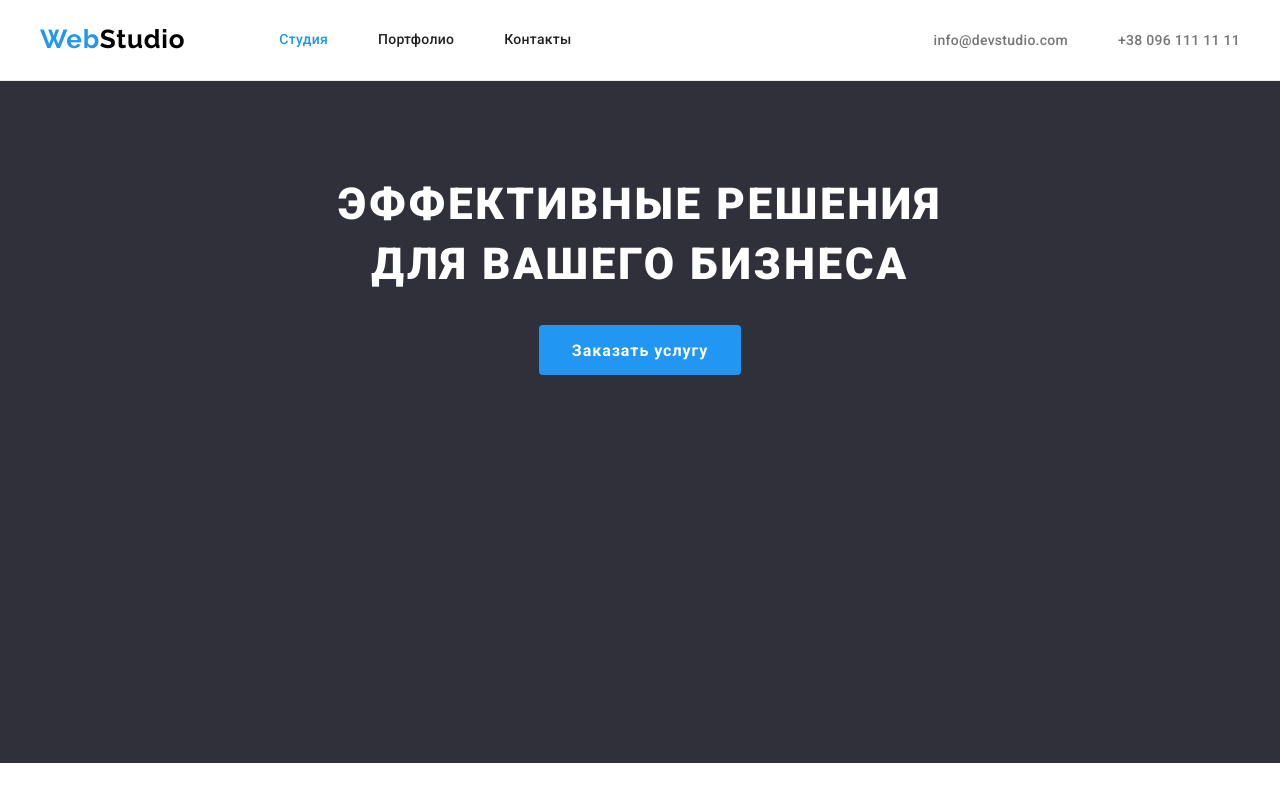
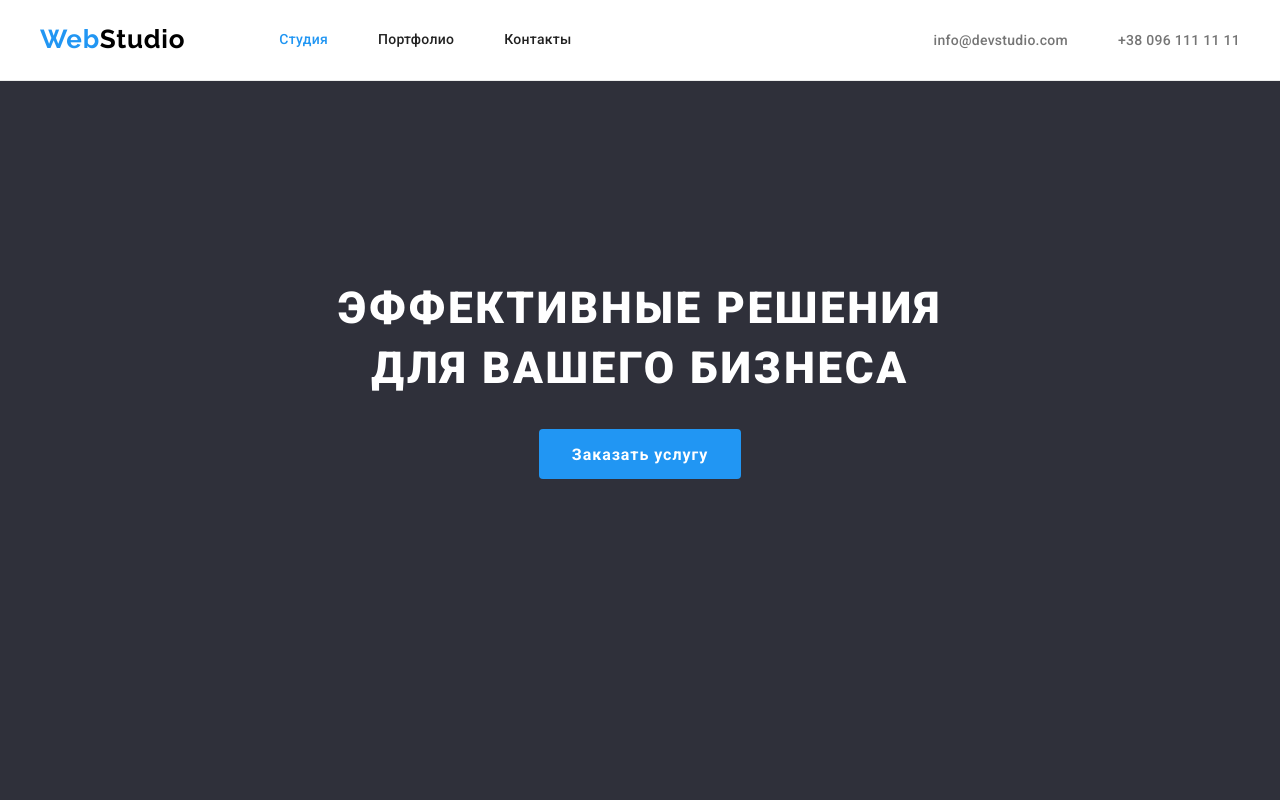
Before and after one commit to VladimirPavlov1/goit-markup-hw-03, a plain HTML site: page index.html in a window 1280 px wide. Shown: the top 800 px of the page. Drawn offline with nearby package versions, Linux system fonts and the light colour scheme.

Commit message:
добавив паддінг в заголовок

```diff
--- a/css/styles.css
+++ b/css/styles.css
@@ -175,6 +175,8 @@ img{
     line-height: 1.36;
     letter-spacing: .06em;
     text-transform: uppercase;
+
+    padding-top: 104px;
     margin-top: 0;
     margin-bottom: 30px;
 }
```
